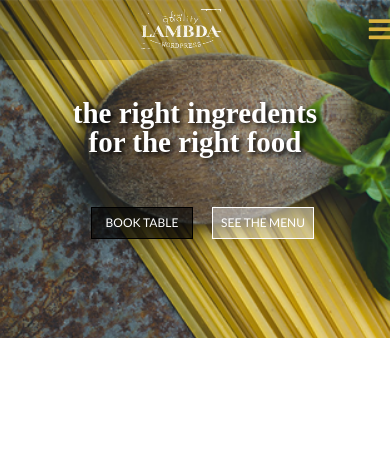
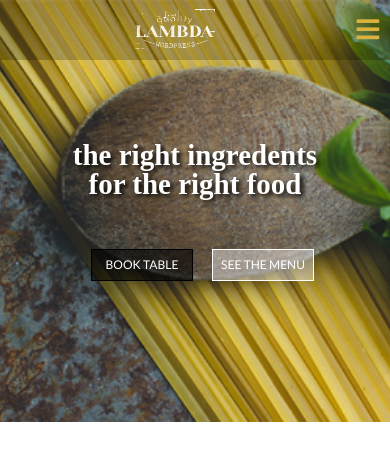
Before and after one commit to dariuszPodgorski/Restaurant, a plain HTML site: page index.html in a window 390 px wide. Drawn offline with Linux system fonts and the light colour scheme; a web font is replaced by a local one.

Commit message:
Add the last change in responsive menu

```diff
--- a/css/header.css
+++ b/css/header.css
@@ -7,7 +7,7 @@
     background-position: center;
     background-repeat: no-repeat;
     background-size: cover;
-    height: 40vh;
+    height: 50vh;
 }
 
 .site-top_triggers {
--- a/css/menu.css
+++ b/css/menu.css
@@ -19,6 +19,8 @@
     background-color: transparent;
     color: #dab33e;
     font-size: 26px;
+    margin-right: 20px;
+
 }
 
 .site-nav_logo-image {
```
